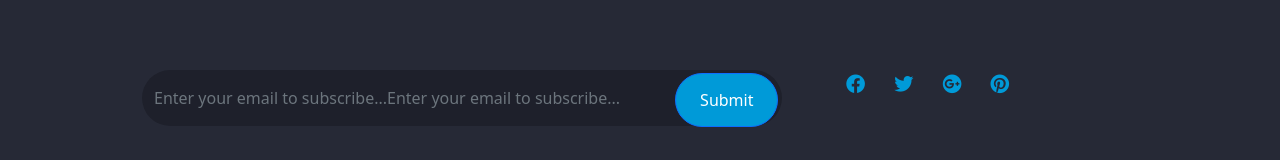
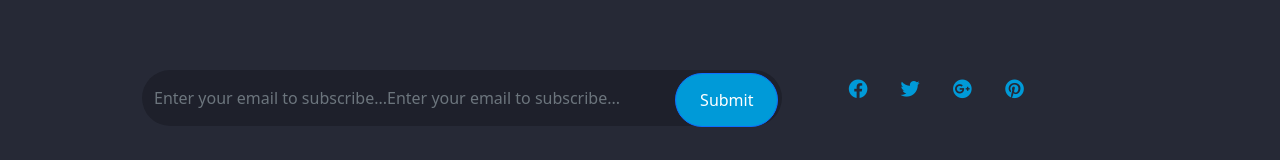
Before and after one commit to elmasry960/Weather, a plain HTML site: page index.html in a window 1280 px wide. Shown: the part 1149-1309 px from the top of the page. Drawn offline with Linux system fonts and the light colour scheme; no server answers.

Commit message:
Edit Footer

```diff
--- a/css/style.css
+++ b/css/style.css
@@ -149,8 +149,11 @@ footer {
 }
 
 footer a {
+  display: inline-block;
+  line-height: 2;
   width: 40px;
   height: 40px;
+  text-align: center;
   text-decoration: none;
   color: var(--mainColor);
   margin-left: 0.5rem;
```
